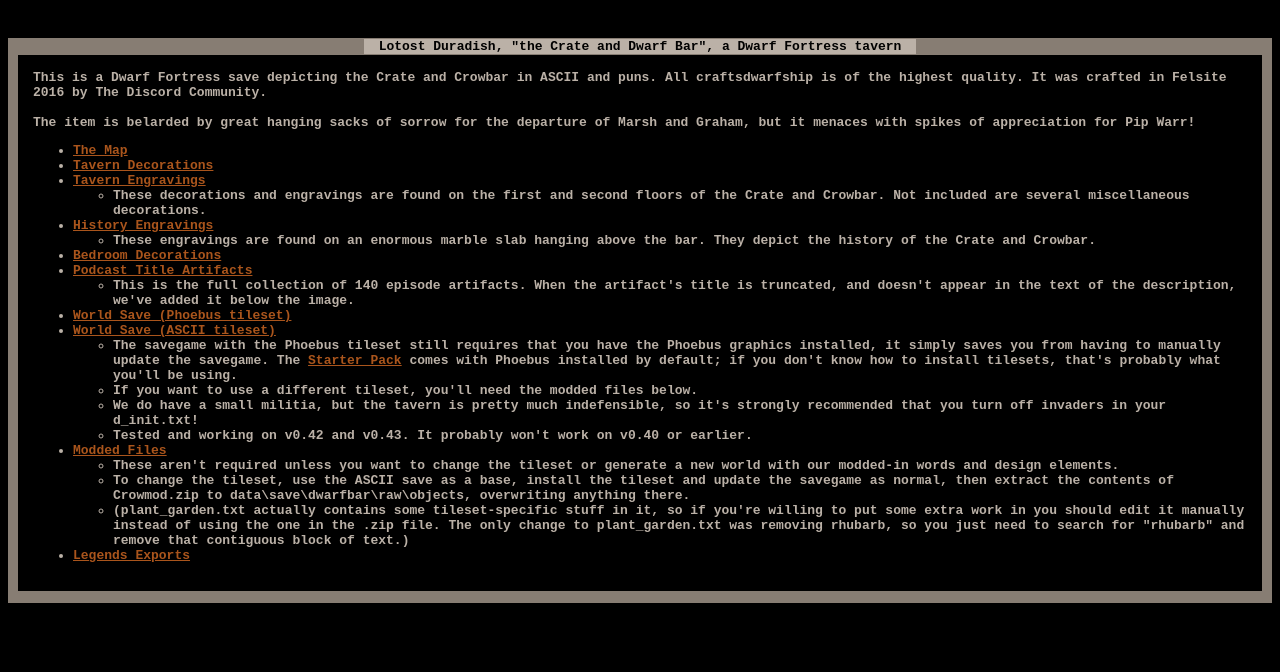
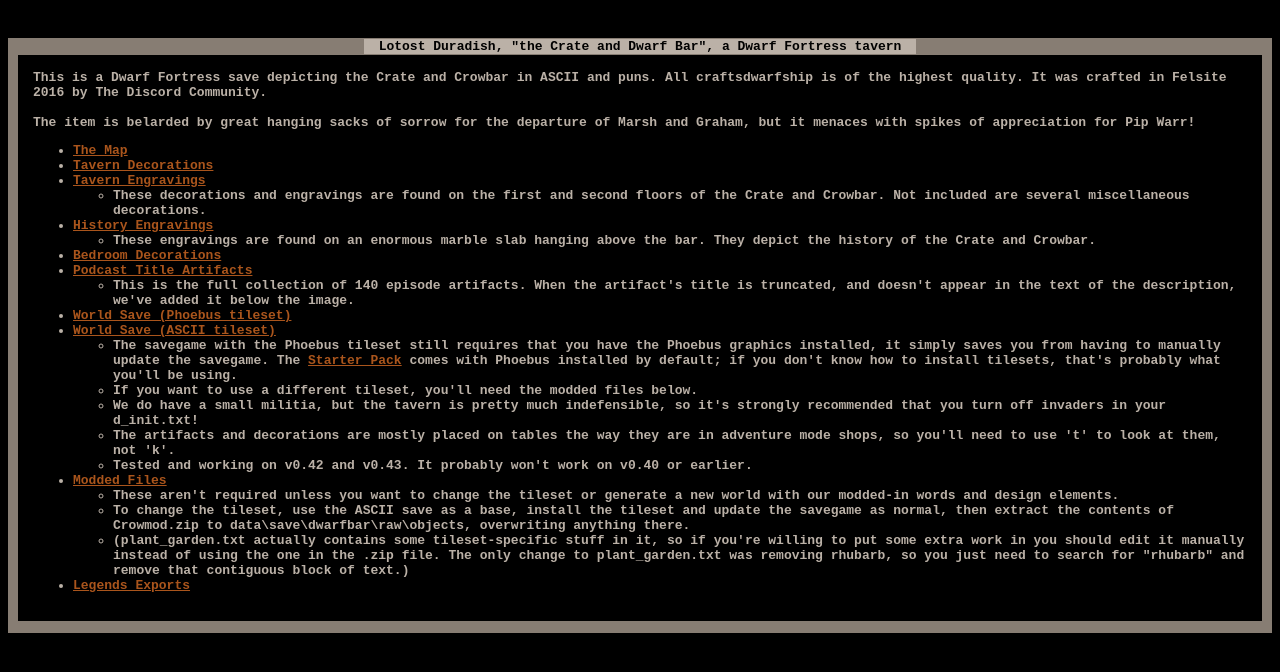
Before and after one commit to kane-t/crateanddwarfbar, a plain HTML site: page index.html in a window 1280 px wide. Drawn offline with Linux system fonts and the light colour scheme.

Commit message:
additional note

```diff
--- a/index.html
+++ b/index.html
@@ -39,6 +39,7 @@ The item is belarded by great hanging sacks of sorrow for the departure of Marsh
 	<li>The savegame with the Phoebus tileset still requires that you have the Phoebus graphics installed, it simply saves you from having to manually update the savegame.  The <a href="http://lazynewbpack.com/">Starter Pack</a> comes with Phoebus installed by default; if you don't know how to install tilesets, that's probably what you'll be using.</li>
 	<li>If you want to use a different tileset, you'll need the modded files below.</li>
 	<li>We do have a small militia, but the tavern is pretty much indefensible, so it's strongly recommended that you turn off invaders in your d_init.txt!</li>
+	<li>The artifacts and decorations are mostly placed on tables the way they are in adventure mode shops, so you'll need to use 't' to look at them, not 'k'.</li>
 	<li>Tested and working on v0.42 and v0.43.  It probably won't work on v0.40 or earlier.</li>
 	</ul>
 </li>
```
